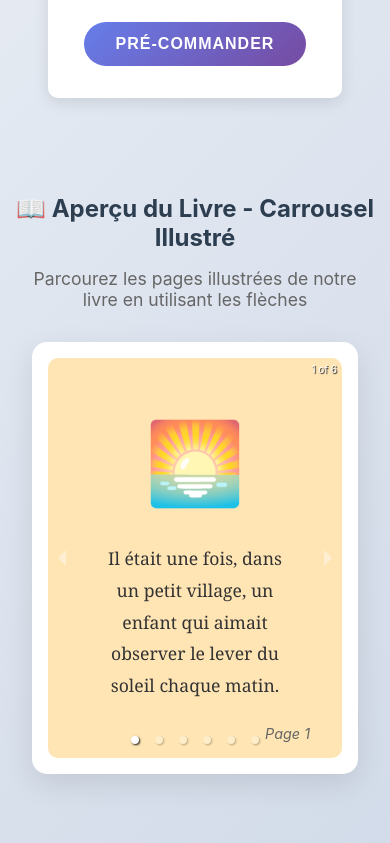
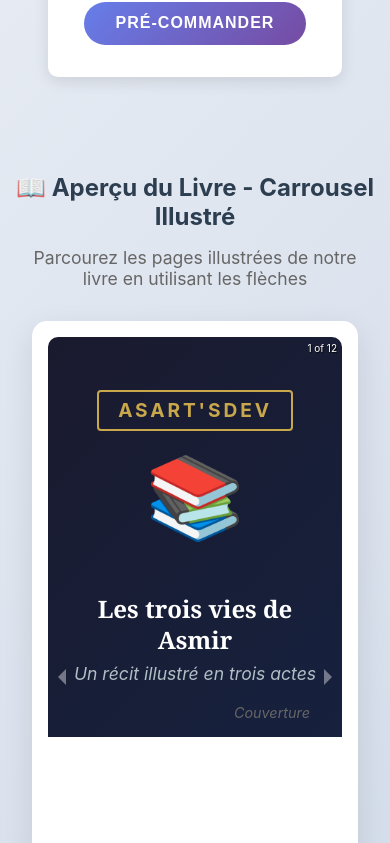
Before and after one commit to asmir-mln/asartsdev-ecommerce, a React (Create React App) app: page / in a window 390 px wide. Shown: the part 1154-1997 px from the top of the page. Built offline with nearby package versions, Linux system fonts and the light colour scheme; the HTML template or start-up script is replaced by a standard one.

Commit message:
feat: Add Les trois vies de Asmir book with cover, double-page illustrations, three lives, remerciements, and signature pages
Co-authored-by: asmir-mln <228768516+asmir-mln@users.noreply.github.com>

```diff
--- a/src/App.js
+++ b/src/App.js
@@ -17,9 +17,9 @@ function App() {
       <main className="App-main">
         <section className="hero-section">
           <div className="hero-content">
-            <h2 className="hero-title">✨ Découvrez Notre Histoire Illustrée ✨</h2>
+            <h2 className="hero-title">✨ Les trois vies de Asmir ✨</h2>
             <p className="hero-description">
-              Un récit d'après un souvenir, publié lors de l'écriture d'une autobiographie
+              Un récit illustré en trois actes — publié avec le logo AsArt'sDev
             </p>
           </div>
         </section>
--- a/src/components/BookCarousel.css
+++ b/src/components/BookCarousel.css
@@ -22,6 +22,141 @@
   position: relative;
 }
 
+/* Cover page */
+.carousel-page--cover {
+  background: linear-gradient(135deg, #1a1a2e 0%, #16213e 100%) !important;
+  color: white;
+}
+
+.page-logo {
+  font-size: 1.2rem;
+  font-weight: 700;
+  letter-spacing: 0.15em;
+  color: #c9a84c;
+  text-transform: uppercase;
+  margin-bottom: 1rem;
+  border: 2px solid #c9a84c;
+  padding: 0.4rem 1.2rem;
+  border-radius: 4px;
+}
+
+.cover-title {
+  font-size: 2rem;
+  font-weight: 700;
+  color: #ffffff;
+  text-align: center;
+  margin-top: 1rem;
+  font-family: 'Georgia', serif;
+  line-height: 1.3;
+}
+
+.cover-subtitle {
+  font-size: 1.1rem;
+  color: #b0bec5;
+  text-align: center;
+  margin-top: 0.5rem;
+  font-style: italic;
+}
+
+/* Chapter title page */
+.carousel-page--chapter.carousel-page {
+  color: inherit;
+}
+
+.chapter-title {
+  font-size: 2.2rem;
+  font-weight: 700;
+  color: #2c3e50;
+  text-align: center;
+  margin-bottom: 0.4rem;
+  font-family: 'Georgia', serif;
+}
+
+.carousel-page--chapter[style*="2d1b33"] .chapter-title,
+.carousel-page--chapter[style*="2d1b33"] .chapter-subtitle {
+  color: #f8f0ff;
+}
+
+.chapter-subtitle {
+  font-size: 1.1rem;
+  color: #546e7a;
+  font-style: italic;
+  margin-bottom: 1.5rem;
+}
+
+/* Double-page illustration */
+.carousel-page--double {
+  min-height: 540px;
+}
+
+.double-page-illustration {
+  font-size: 100px;
+  letter-spacing: 0.3em;
+  margin-bottom: 1rem;
+  animation: fadeIn 0.5s ease-in;
+}
+
+.double-page-label {
+  font-size: 1rem;
+  font-weight: 600;
+  color: #455a64;
+  text-transform: uppercase;
+  letter-spacing: 0.12em;
+  margin-bottom: 1.5rem;
+  background: rgba(0,0,0,0.06);
+  padding: 0.3rem 1rem;
+  border-radius: 20px;
+}
+
+.carousel-page--double[style*="3d1a1a"] .double-page-label {
+  color: #ef9a9a;
+  background: rgba(255,255,255,0.08);
+}
+
+.carousel-page--double[style*="3d1a1a"] .page-text p {
+  color: #fce4ec;
+}
+
+/* Thanks page */
+.thanks-text p {
+  margin-bottom: 0.7rem;
+  font-size: 1.15rem;
+}
+
+.thanks-text p:first-child {
+  font-size: 1.5rem;
+  font-weight: 700;
+  color: #2c3e50;
+  margin-bottom: 1.2rem;
+}
+
+/* Signature page */
+.signature-logo {
+  font-size: 1.1rem;
+  font-weight: 700;
+  letter-spacing: 0.15em;
+  color: #37474f;
+  text-transform: uppercase;
+  border: 2px solid #37474f;
+  padding: 0.4rem 1.2rem;
+  border-radius: 4px;
+  margin-bottom: 1.5rem;
+}
+
+.signature-text p {
+  margin-bottom: 0.6rem;
+  font-size: 1.1rem;
+  color: #37474f;
+}
+
+.signature-text p:last-child {
+  font-size: 1.3rem;
+  font-weight: 700;
+  font-style: italic;
+  color: #2c3e50;
+}
+
+/* Shared */
 .page-illustration {
   font-size: 120px;
   margin-bottom: 2rem;
@@ -86,7 +221,19 @@
     font-size: 80px;
   }
 
+  .double-page-illustration {
+    font-size: 60px;
+  }
+
   .page-text {
     font-size: 1.1rem;
   }
+
+  .cover-title {
+    font-size: 1.5rem;
+  }
+
+  .chapter-title {
+    font-size: 1.7rem;
+  }
 }
--- a/src/components/BookCarousel.js
+++ b/src/components/BookCarousel.js
@@ -4,6 +4,82 @@ import 'react-responsive-carousel/lib/styles/carousel.min.css';
 import './BookCarousel.css';
 
 const BookCarousel = ({ pages }) => {
+  const renderPage = (page) => {
+    if (page.type === 'cover') {
+      return (
+        <div key={page.id} className="carousel-page carousel-page--cover" style={{ backgroundColor: page.color }}>
+          <div className="page-logo">{page.logo}</div>
+          <div className="page-illustration">{page.illustration}</div>
+          <div className="cover-title">{page.title}</div>
+          <div className="cover-subtitle">{page.subtitle}</div>
+          <div className="page-number">Couverture</div>
+        </div>
+      );
+    }
+
+    if (page.type === 'chapter') {
+      return (
+        <div key={page.id} className="carousel-page carousel-page--chapter" style={{ backgroundColor: page.color }}>
+          <div className="page-illustration">{page.illustration}</div>
+          <div className="chapter-title">{page.chapterTitle}</div>
+          <div className="chapter-subtitle">{page.chapterSubtitle}</div>
+          <div className="page-text"><p>{page.text}</p></div>
+          <div className="page-number">Page {page.id}</div>
+        </div>
+      );
+    }
+
+    if (page.type === 'double-page') {
+      return (
+        <div key={page.id} className="carousel-page carousel-page--double" style={{ backgroundColor: page.color }}>
+          <div className="double-page-illustration">{page.illustration}</div>
+          <div className="double-page-label">{page.illustrationLabel}</div>
+          <div className="page-text"><p>{page.text}</p></div>
+          <div className="page-number">Page {page.id}</div>
+        </div>
+      );
+    }
+
+    if (page.type === 'thanks') {
+      return (
+        <div key={page.id} className="carousel-page carousel-page--thanks" style={{ backgroundColor: page.color }}>
+          <div className="page-illustration">{page.illustration}</div>
+          <div className="page-text thanks-text">
+            {page.text.split('\n').map((line, i) => (
+              <p key={`thanks-${i}`}>{line}</p>
+            ))}
+          </div>
+          <div className="page-number">Page {page.id}</div>
+        </div>
+      );
+    }
+
+    if (page.type === 'signature') {
+      return (
+        <div key={page.id} className="carousel-page carousel-page--signature" style={{ backgroundColor: page.color }}>
+          <div className="page-logo signature-logo">{page.logo}</div>
+          <div className="page-illustration">{page.illustration}</div>
+          <div className="page-text signature-text">
+            {page.text.split('\n').map((line, i) => (
+              <p key={`sig-${i}`}>{line}</p>
+            ))}
+          </div>
+          <div className="page-number">Page {page.id}</div>
+        </div>
+      );
+    }
+
+    return (
+      <div key={page.id} className="carousel-page" style={{ backgroundColor: page.color }}>
+        <div className="page-illustration">{page.illustration}</div>
+        <div className="page-text">
+          <p>{page.text}</p>
+        </div>
+        <div className="page-number">Page {page.id}</div>
+      </div>
+    );
+  };
+
   return (
     <div className="book-carousel-container">
       <Carousel
@@ -16,15 +92,7 @@ const BookCarousel = ({ pages }) => {
         dynamicHeight={false}
         className="book-carousel"
       >
-        {pages.map((page) => (
-          <div key={page.id} className="carousel-page" style={{ backgroundColor: page.color }}>
-            <div className="page-illustration">{page.illustration}</div>
-            <div className="page-text">
-              <p>{page.text}</p>
-            </div>
-            <div className="page-number">Page {page.id}</div>
-          </div>
-        ))}
+        {pages.map((page) => renderPage(page))}
       </Carousel>
     </div>
   );
--- a/src/data/bookData.js
+++ b/src/data/bookData.js
@@ -1,49 +1,110 @@
 // Données du livre illustré pour enfants
-// "Récit d'après un souvenir" - Histoire basée sur des souvenirs personnels
+// "Les trois vies de Asmir" - Histoire illustrée avec couverture AsArt'sDev
 
 export const bookData = {
-  title: "Souvenirs d'Enfance",
-  subtitle: "Un récit illustré d'après mes souvenirs",
-  author: "Auteur AsartsDev",
-  description: "Un livre roman illustré pour enfant, écrit d'après un souvenir. Publié lors de l'écriture d'une autobiographie, bientôt disponible en livre et sur internet.",
+  title: "Les trois vies de Asmir",
+  subtitle: "Un récit illustré en trois actes",
+  author: "AsArt'sDev",
+  description: "Un livre roman illustré pour enfant, narrant les trois vies d'Asmir à travers des illustrations double page. Publié avec le logo AsArt'sDev, ce récit mêle lumière et obscurité, bienveillance et épreuves.",
   status: "Bientôt disponible",
   price: "14.99€",
   pages: [
     {
       id: 1,
-      illustration: "🌅",
-      text: "Il était une fois, dans un petit village, un enfant qui aimait observer le lever du soleil chaque matin.",
-      color: "#FFE5B4"
+      type: "cover",
+      illustration: "📚",
+      title: "Les trois vies de Asmir",
+      subtitle: "Un récit illustré en trois actes",
+      logo: "AsArt'sDev",
+      text: "",
+      color: "#1a1a2e"
     },
     {
       id: 2,
-      illustration: "🌳",
-      text: "Près de la maison, un grand arbre se dressait fièrement. C'était mon refuge, mon ami silencieux.",
-      color: "#D4F1D4"
+      type: "chapter",
+      illustration: "🌱",
+      chapterTitle: "Première Vie",
+      chapterSubtitle: "L'innocence du commencement",
+      text: "Dans un village baigné de lumière dorée, Asmir ouvrit les yeux sur le monde pour la première fois. Tout semblait possible, chaque journée portait la promesse d'une nouvelle aventure.",
+      color: "#FFF8E7"
     },
     {
       id: 3,
-      illustration: "📚",
-      text: "Dans la bibliothèque, je découvrais des mondes magiques à travers les pages des livres.",
-      color: "#E6E6FA"
+      type: "double-page",
+      illustration: "🕊️🌸🌿",
+      illustrationLabel: "Personnages bienveillants",
+      text: "Autour d'Asmir se rassemblaient des êtres de lumière : la grand-mère aux mains douces, l'ami fidèle aux éclats de rire, et la vieille sage qui connaissait les secrets des herbes. Ensemble, ils formaient un cercle de protection et d'amour.",
+      color: "#E8F5E9"
     },
     {
       id: 4,
-      illustration: "🎨",
-      text: "J'aimais dessiner et créer, laissant mon imagination s'envoler sur le papier.",
-      color: "#FFE4E1"
+      type: "text",
+      illustration: "☀️",
+      text: "Asmir grandissait entouré de ces présences bienveillantes. Chaque soir, il écoutait les histoires que lui contait sa grand-mère, des histoires pleines de sagesse et de tendresse. Il apprit ainsi que la bonté est la plus grande des forces.",
+      color: "#FFFDE7"
     },
     {
       id: 5,
-      illustration: "⭐",
-      text: "Le soir, les étoiles brillaient et je rêvais de grandes aventures.",
-      color: "#B0E0E6"
+      type: "chapter",
+      illustration: "🌩️",
+      chapterTitle: "Deuxième Vie",
+      chapterSubtitle: "L'épreuve des ombres",
+      text: "Mais le monde n'est pas fait que de lumière. Un jour, Sheitan — le grand tentateur — surgit sur le chemin d'Asmir, semant le doute et l'obscurité dans son cœur.",
+      color: "#2d1b33"
     },
     {
       id: 6,
-      illustration: "💭",
-      text: "Ces souvenirs précieux sont devenus l'inspiration de cette histoire, écrite pour vous.",
-      color: "#FFFACD"
+      type: "double-page",
+      illustration: "😈🌑🔥",
+      illustrationLabel: "Sheitan",
+      text: "Sheitan portait mille visages et mille promesses. Il murmura à l'oreille d'Asmir des mots qui semblaient doux mais cachaient du poison. Il promit la gloire, la richesse, et le pouvoir, en échange de l'âme la plus précieuse — la sienne.",
+      color: "#3d1a1a"
+    },
+    {
+      id: 7,
+      type: "text",
+      illustration: "⚡",
+      text: "Asmir traversa de longues nuits sombres, seul face à ses démons intérieurs. Les voix de Sheitan résonnaient dans sa tête. Mais au fond de lui, la flamme allumée par les êtres bienveillants de sa première vie ne s'éteignit jamais tout à fait.",
+      color: "#EDE7F6"
+    },
+    {
+      id: 8,
+      type: "chapter",
+      illustration: "🌅",
+      chapterTitle: "Troisième Vie",
+      chapterSubtitle: "La sagesse de l'âne patient",
+      text: "Il vint un temps où Asmir rencontra l'Âne — humble et patient, portant ses fardeaux sans se plaindre, avançant toujours, pas à pas, vers la lumière.",
+      color: "#E3F2FD"
+    },
+    {
+      id: 9,
+      type: "double-page",
+      illustration: "🫏🌾🛤️",
+      illustrationLabel: "L'âne patient",
+      text: "L'Âne lui enseigna la plus grande des leçons : la vraie force n'est pas dans la vitesse ni dans l'éclat, mais dans la persévérance tranquille, dans la capacité à porter ses charges sans perdre sa dignité ni sa douceur.",
+      color: "#FFF3E0"
+    },
+    {
+      id: 10,
+      type: "text",
+      illustration: "🌈",
+      text: "Asmir comprit alors le sens de ses trois vies. La première lui avait appris l'amour, la deuxième l'avait éprouvé dans l'obscurité, et la troisième lui révélait la sagesse. Ces trois vies ne faisaient qu'une — la sienne, riche, complexe et lumineuse.",
+      color: "#F3E5F5"
+    },
+    {
+      id: 11,
+      type: "thanks",
+      illustration: "💛",
+      text: "Remerciements\n\nÀ tous ceux qui ont illuminé ce chemin — les bienveillants, les sages, et même les épreuves qui m'ont rendu plus fort.\n\nÀ ma famille, mes amis, et à tous les lecteurs qui ouvrent ces pages avec curiosité et confiance.",
+      color: "#FFF9C4"
+    },
+    {
+      id: 12,
+      type: "signature",
+      illustration: "✍️",
+      text: "AsArt'sDev\n\n« Chaque vie mérite d'être racontée. »\n\n— Asmir",
+      logo: "AsArt'sDev",
+      color: "#ECEFF1"
     }
   ]
 };
```
Also changed, not shown: 1 other file (tests, documents, lock files or other folders).
